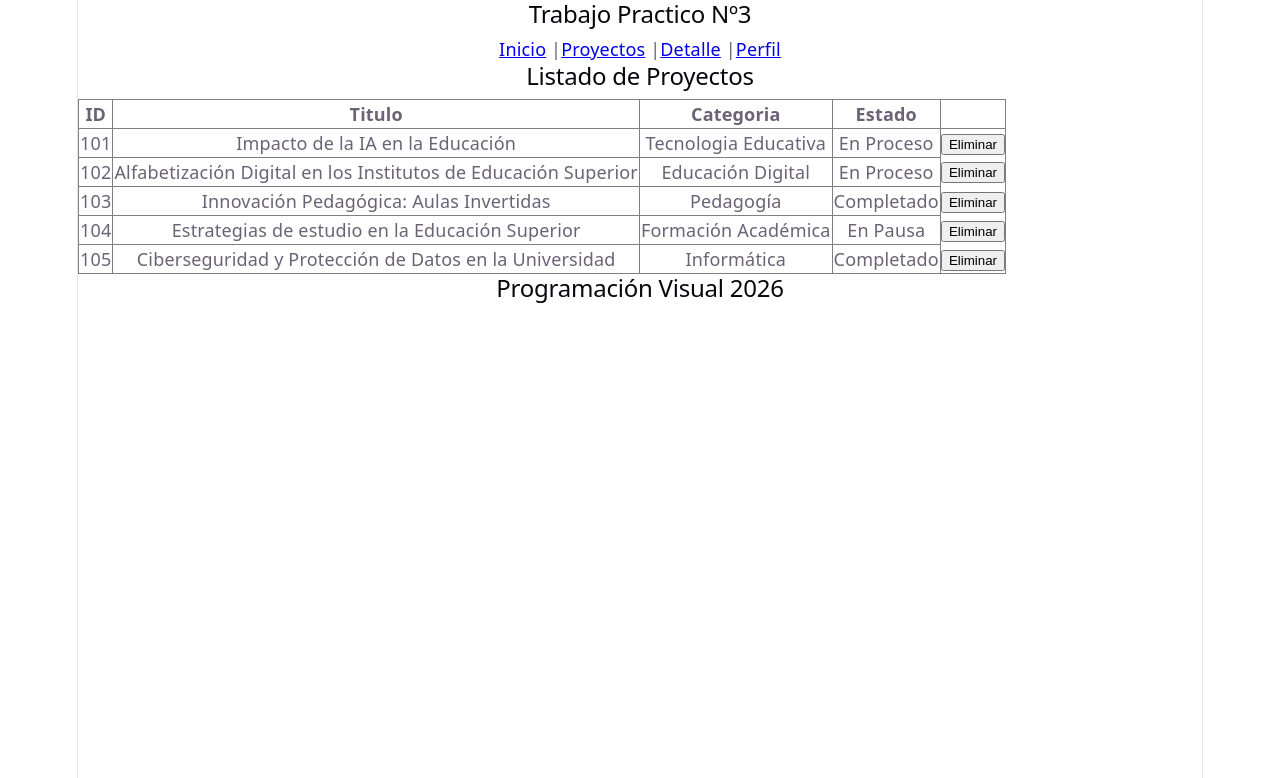
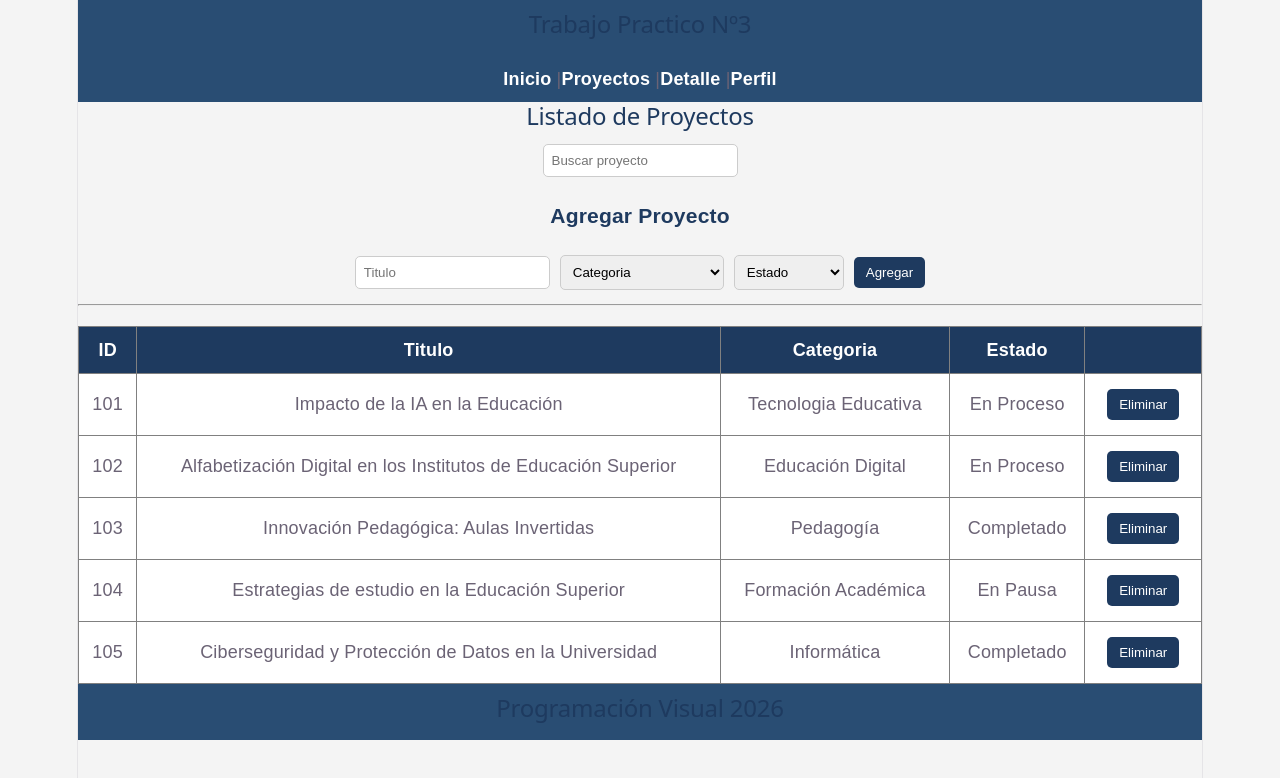
Before and after one commit to nicolemendivil/pv_tp3_grupo3, a React (Vite) app in the folder pv_tp3_grupo3/: page / in a window 1280 px wide. Shown: the top 778 px of the page. Built offline with nearby package versions, Linux system fonts and the light colour scheme.

Commit message:
implementacion de listas dinamicas,  formulario para agreagar proyectos,implementacion de busqueda de proyectos, integracion de estilos css, implementación de useState y useEffect

```diff
--- a/pv_tp3_grupo3/src/App.jsx
+++ b/pv_tp3_grupo3/src/App.jsx
@@ -3,6 +3,8 @@ import Header from './components/Header'
 import Nav from './components/Nav'
 import Footer from './components/Footer'
 import ListaProyectos from "./components/ListaProyectos"
+import "./css/style.css";
+
 
 function App() {
   return(
--- a/pv_tp3_grupo3/src/components/ListaProyectos.jsx
+++ b/pv_tp3_grupo3/src/components/ListaProyectos.jsx
@@ -2,7 +2,8 @@ import { useEffect, useState } from "react";
 import Titulo from "./Titulo";
 import { obtenerProyectos } from "../service/proyectoService";
 import { eliminarProyecto } from "../service/proyectoService";
-
+import { buscarProyecto } from "../service/proyectoService";
+import { agregarProyecto } from "../service/proyectoService";
 function ListaProyectos(){
     const [proyectos, setProyectos] = useState ([]);//inicia con lista vacia
     const [texto, setTexto] = useState("");
@@ -10,14 +11,83 @@ function ListaProyectos(){
         //se ejecuta una sola vez
         setProyectos(obtenerProyectos());//actualizar una varible de estado
     }, []);
+    // Estados del formulario
+    const [titulo, setTitulo] = useState("");
+    const [categoria, setCategoria] = useState("");
+    const [estado, setEstado] = useState("");
 
     const eliminar = (id) => {
         console.log(`Se elimina usuario con id ${id}`);
         setProyectos(eliminarProyecto(proyectos, id));
     };
+    const buscar = (texto) => {
+        console.log(`Buscar: ${texto}`);
+        setTexto(texto);
+        setProyectos(buscarProyecto(texto)
+    );
+    };
+    // Agregar proyecto
+    const agregar = () => {
+        const nuevoProyecto = {
+            id: Date.now(),
+            titulo: titulo,
+            categoria: categoria,
+            estado: estado
+        };
+        agregarProyecto(nuevoProyecto);
+        setProyectos(obtenerProyectos());
+
+        // Limpiar formulario
+        setTitulo("");
+        setCategoria("");
+        setEstado("");
+    };
     return (
         <div>
+
             <Titulo valor ={"Listado de Proyectos"}></Titulo>
+            <input
+                type="text"
+                placeholder="Buscar proyecto"
+                value={texto}
+                onChange={(e) =>buscar(e.target.value)}
+            />
+
+            <h3>Agregar Proyecto</h3>
+
+            <input
+                type="text"
+                placeholder="Titulo"
+                value={titulo}
+                onChange={(e) =>
+                    setTitulo(e.target.value)
+                }
+            />
+
+            <select
+            value={categoria}
+            onChange={(e) => setCategoria(e.target.value)}>
+            <option value="">Categoria</option>
+            <option>Tecnologia Educativa</option>
+            <option>Educación Digital</option>
+            <option>Pedagogía</option>
+            <option>Informática</option>
+            </select>
+
+            <select
+            value={estado}
+            onChange={(e) => setEstado(e.target.value)}>
+            <option value="">Estado</option>
+            <option>En Proceso</option>
+            <option>Completado</option>
+            <option>En Pausa</option>
+            </select>
+
+            <button onClick={agregar}>
+                Agregar
+            </button>
+
+            <hr />
             <table border={1} style= {{borderCollapse:'collapse'}}>
                 <thead>
                 <tr>
@@ -35,7 +105,7 @@ function ListaProyectos(){
                             <td>{proyecto.titulo}</td>
                             <td>{proyecto.categoria}</td>
                             <td>{proyecto.estado}</td>
-                            <button onClick={()=> eliminar(proyecto.id)}>Eliminar</button>
+                            <td><button onClick={()=> eliminar(proyecto.id)}>Eliminar</button> </td>
                         </tr>
                     )}
                 </tbody>
--- a/pv_tp3_grupo3/src/css/style.css
+++ b/pv_tp3_grupo3/src/css/style.css
@@ -0,0 +1,164 @@
+body {
+
+    font-family: Arial, Helvetica, sans-serif;
+
+    margin: 0;
+
+    padding: 0;
+
+    background-color: #f4f4f4;
+}
+
+/* HEADER */
+
+header {
+
+    background-color: #1e3a5f;
+
+    color: white;
+
+    padding: 20px;
+
+    text-align: center;
+}
+
+/* NAV */
+
+nav {
+
+    background-color: #294d73;
+
+    padding: 10px;
+}
+
+nav ul {
+
+    list-style: none;
+
+    display: flex;
+
+    justify-content: center;
+
+    gap: 20px;
+
+    margin: 0;
+
+    padding: 0;
+}
+
+nav a {
+
+    color: white;
+
+    text-decoration: none;
+
+    font-weight: bold;
+}
+
+nav a:hover {
+
+    color: #ffd166;
+}
+
+/* MAIN */
+
+main {
+
+    padding: 20px;
+}
+
+/* TITULOS */
+
+h2, h3 {
+
+    color: #1e3a5f;
+}
+
+/* INPUTS */
+
+input {
+
+    padding: 8px;
+
+    margin: 5px;
+
+    border: 1px solid #ccc;
+
+    border-radius: 5px;
+}
+
+/* BOTONES */
+
+button {
+
+    padding: 8px 12px;
+
+    margin: 5px;
+
+    border: none;
+
+    border-radius: 5px;
+
+    background-color: #1e3a5f;
+
+    color: white;
+
+    cursor: pointer;
+}
+
+button:hover {
+
+    background-color: #294d73;
+}
+
+/* TABLA */
+
+table {
+
+    width: 100%;
+
+    background-color: white;
+
+    margin-top: 20px;
+}
+
+th {
+
+    background-color: #1e3a5f;
+
+    color: white;
+
+    padding: 10px;
+}
+
+td {
+
+    padding: 10px;
+
+    text-align: center;
+}
+
+/* FOOTER */
+
+footer {
+
+    background-color: #1e3a5f;
+
+    color: white;
+
+    text-align: center;
+
+    padding: 15px;
+
+    margin-top: 20px;
+}
+select {
+
+    padding: 8px;
+
+    margin: 5px;
+
+    border-radius: 5px;
+
+    border: 1px solid #ccc;
+}
--- a/pv_tp3_grupo3/src/service/proyectoService.js
+++ b/pv_tp3_grupo3/src/service/proyectoService.js
@@ -6,11 +6,15 @@ const proyectos = [
     {id:105,titulo:"Ciberseguridad y Protección de Datos en la Universidad", categoria:"Informática",estado:"Completado"},
 ];
 export const obtenerProyectos = () => proyectos;//Retorna una copia del arreglo actual. LISTO
-export const agregarProyecto = () => proyectos;//Recibe un objeto y lo añade al arreglo.
+export const agregarProyecto = (nuevoPoyecto) => {
+    proyectos.push(nuevoPoyecto)
+};//Recibe un objeto y lo añade al arreglo.
 export const eliminarProyecto = (proyectos, id) => {//Mantiene todos los proyectos cuyo id sea distinto al que quiero eliminar
     return proyectos.filter(
         proyecto => proyecto.id !== id//si el id coincide, ese elemento desaparece.
 
     );
 }//LISTO
-export const buscarProyecto = () => proyectos;//Recibe un texto y retorna los proyectos que coincidan con el título
+export const buscarProyecto = (texto) => {
+    return proyectos.filter(proyecto=>proyecto.titulo.toLowerCase().includes(texto.toLowerCase()));
+};//Recibe un texto y retorna los proyectos que coincidan con el título
```
Also changed, not shown: 1 other file (tests, documents, lock files or other folders).
